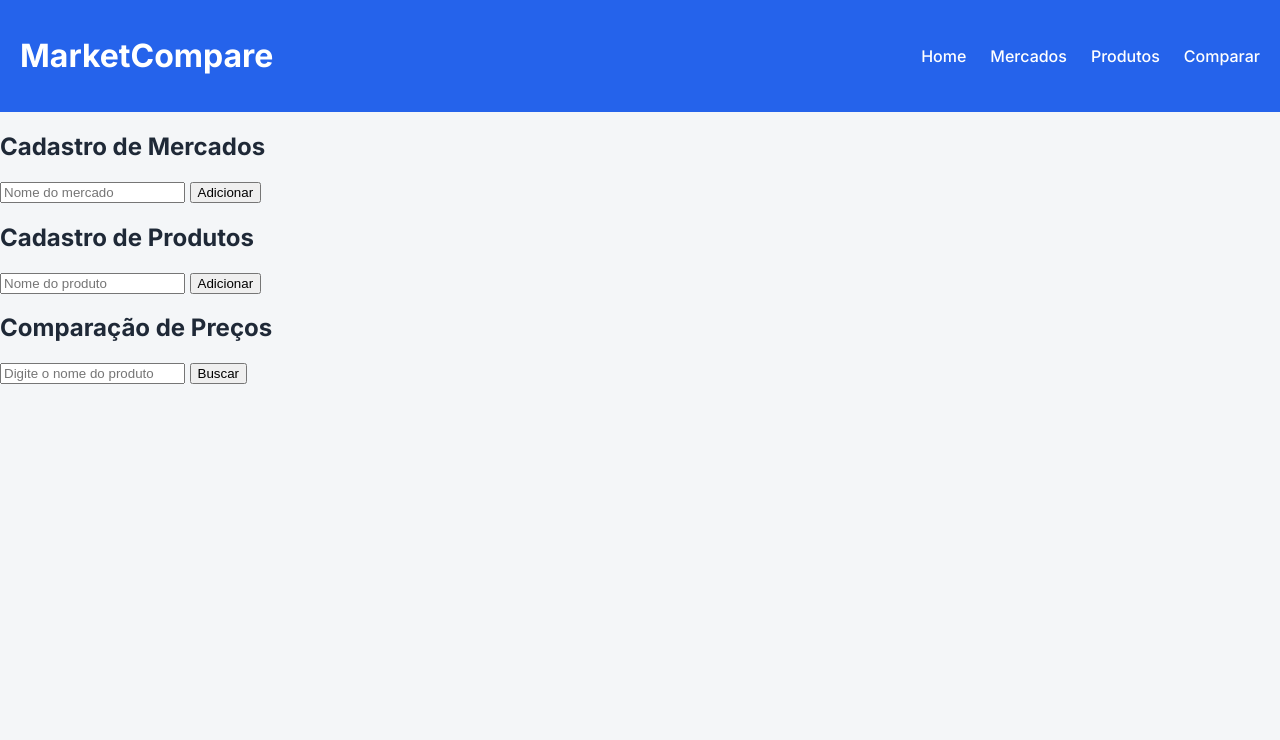
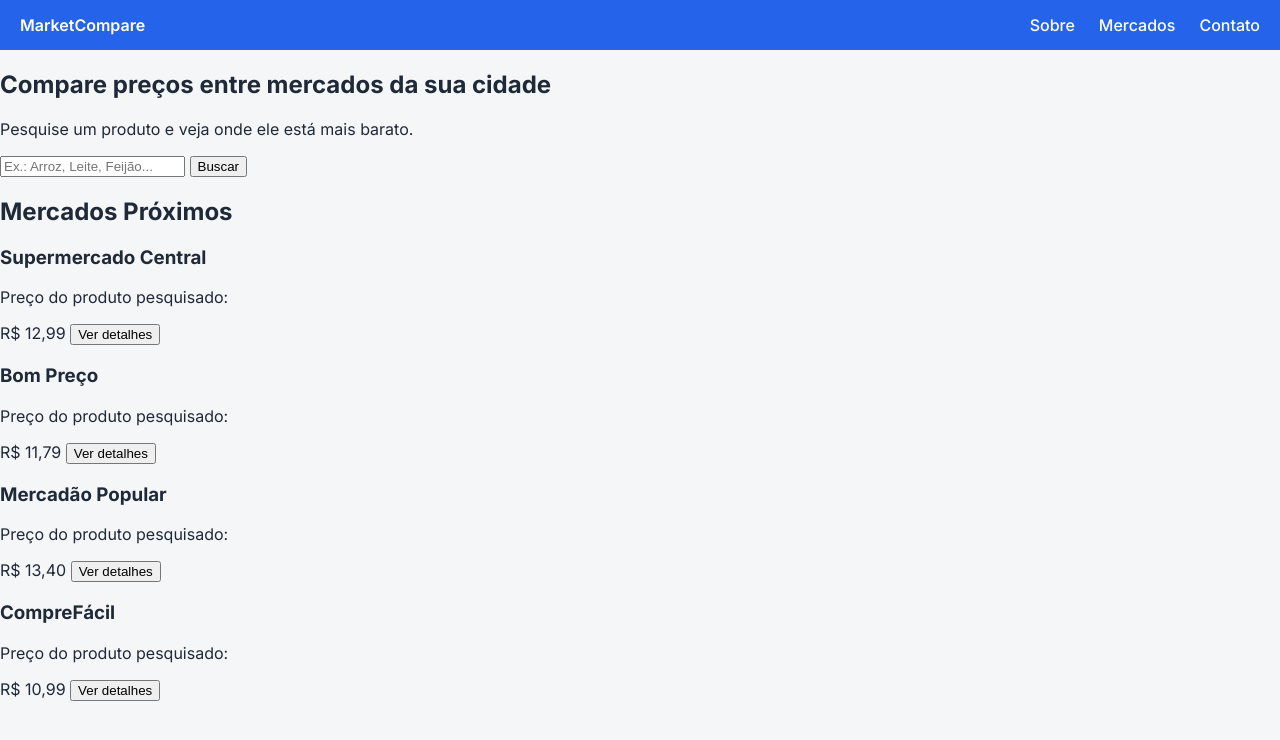
Before and after one commit to TeddyFilho1905/Market-Compare, a plain HTML site: page index.html in a window 1280 px wide. Drawn offline with Linux system fonts and the light colour scheme.

Commit message:
Update title and restructure HTML layout

```diff
--- a/index.html
+++ b/index.html
@@ -3,43 +3,70 @@
 <head>
     <meta charset="UTF-8" />
     <meta name="viewport" content="width=device-width, initial-scale=1.0"/>
-    <title>MarketCompare</title>
+    <title>MarketCompare – Demonstração</title>
     <link rel="stylesheet" href="style.css" />
 </head>
+
 <body>
-    <header>
-        <h1>MarketCompare</h1>
-        <nav>
-            <a href="index.html">Home</a>
-            <a href="#markets">Mercados</a>
-            <a href="#products">Produtos</a>
-            <a href="#compare">Comparar</a>
+
+    <!-- HEADER -->
+    <header class="header">
+        <div class="logo">MarketCompare</div>
+
+        <nav class="nav">
+            <a href="#sobre">Sobre</a>
+            <a href="#mercados">Mercados</a>
+            <a href="#contato">Contato</a>
         </nav>
     </header>
 
-    <main>
-        <section id="markets">
-            <h2>Cadastro de Mercados</h2>
-            <input id="marketName" type="text" placeholder="Nome do mercado" />
-            <button onclick="addMarket()">Adicionar</button>
-            <ul id="marketList"></ul>
-        </section>
+    <!-- HERO / BUSCA -->
+    <section class="hero">
+        <h1>Compare preços entre mercados da sua cidade</h1>
+        <p>Pesquise um produto e veja onde ele está mais barato.</p>
 
-        <section id="products">
-            <h2>Cadastro de Produtos</h2>
-            <input id="productName" type="text" placeholder="Nome do produto" />
-            <button onclick="addProduct()">Adicionar</button>
-            <ul id="productList"></ul>
-        </section>
+        <div class="search-box">
+            <input type="text" id="heroSearch" placeholder="Ex.: Arroz, Leite, Feijão...">
+            <button>Buscar</button>
+        </div>
+    </section>
 
-        <section id="compare">
-            <h2>Comparação de Preços</h2>
-            <input id="searchProd" type="text" placeholder="Digite o nome do produto" />
-            <button onclick="comparePrices()">Buscar</button>
-            <div id="compareResults"></div>
-        </section>
-    </main>
+    <!-- LISTA DE MERCADOS (DEMONSTRAÇÃO) -->
+    <section id="mercados" class="markets-section">
+        <h2>Mercados Próximos</h2>
 
-    <script src="app.js"></script>
+        <div class="market-grid">
+
+            <div class="market-card">
+                <h3>Supermercado Central</h3>
+                <p>Preço do produto pesquisado:</p>
+                <span class="price">R$ 12,99</span>
+                <button>Ver detalhes</button>
+            </div>
+
+            <div class="market-card">
+                <h3>Bom Preço</h3>
+                <p>Preço do produto pesquisado:</p>
+                <span class="price">R$ 11,79</span>
+                <button>Ver detalhes</button>
+            </div>
+
+            <div class="market-card">
+                <h3>Mercadão Popular</h3>
+                <p>Preço do produto pesquisado:</p>
+                <span class="price">R$ 13,40</span>
+                <button>Ver detalhes</button>
+            </div>
+
+            <div class="market-card">
+                <h3>CompreFácil</h3>
+                <p>Preço do produto pesquisado:</p>
+                <span class="price">R$ 10,99</span>
+                <button>Ver detalhes</button>
+            </div>
+
+        </div>
+    </section>
+
 </body>
 </html>
```
